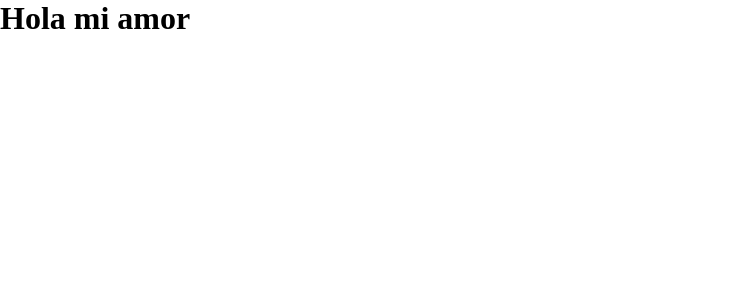
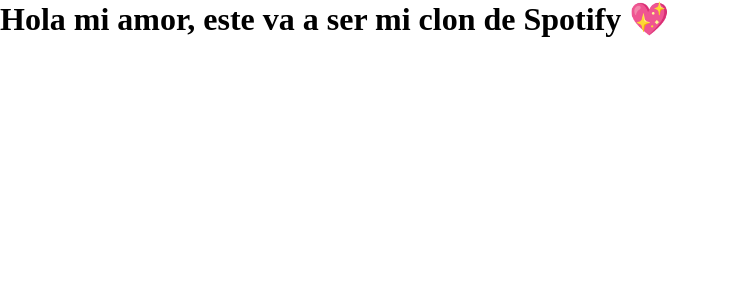
Before and after one commit to isaias-alt/spotify-clone, a React (Vite) app: page / in a window 1280 px wide. Shown: the top 300 px of the page, without its empty margins (0-730 px from the left). Built offline with nearby package versions, Linux system fonts and the light colour scheme.

Commit message:
Add Login

```diff
--- a/src/components/Login.jsx
+++ b/src/components/Login.jsx
@@ -3,7 +3,7 @@
 
 const Login = () => {
   return (
-    <h1>Hola mi amor</h1>
+    <h1>Hola mi amor, este va a ser mi clon de Spotify 💖</h1>
   )
 }
 
```
